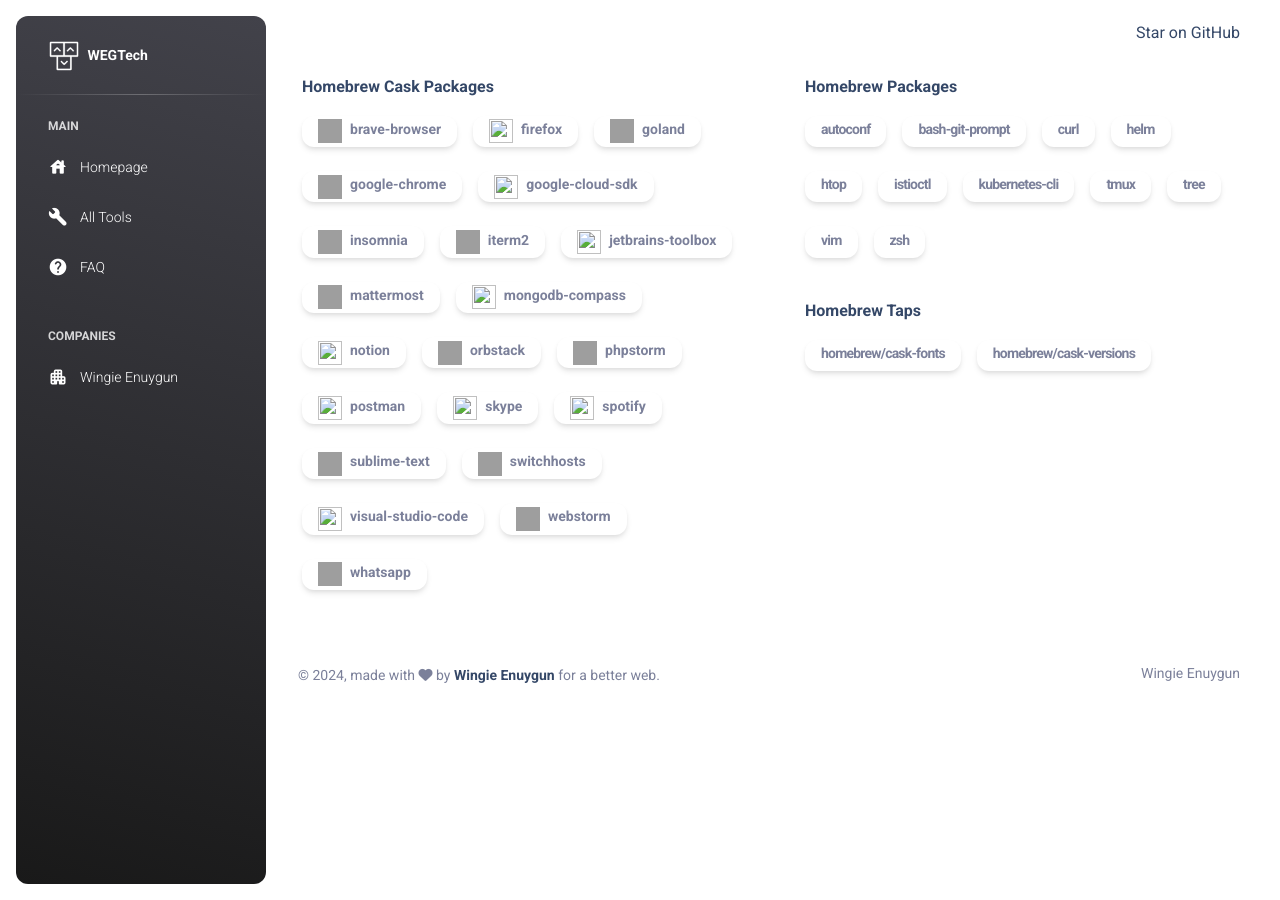
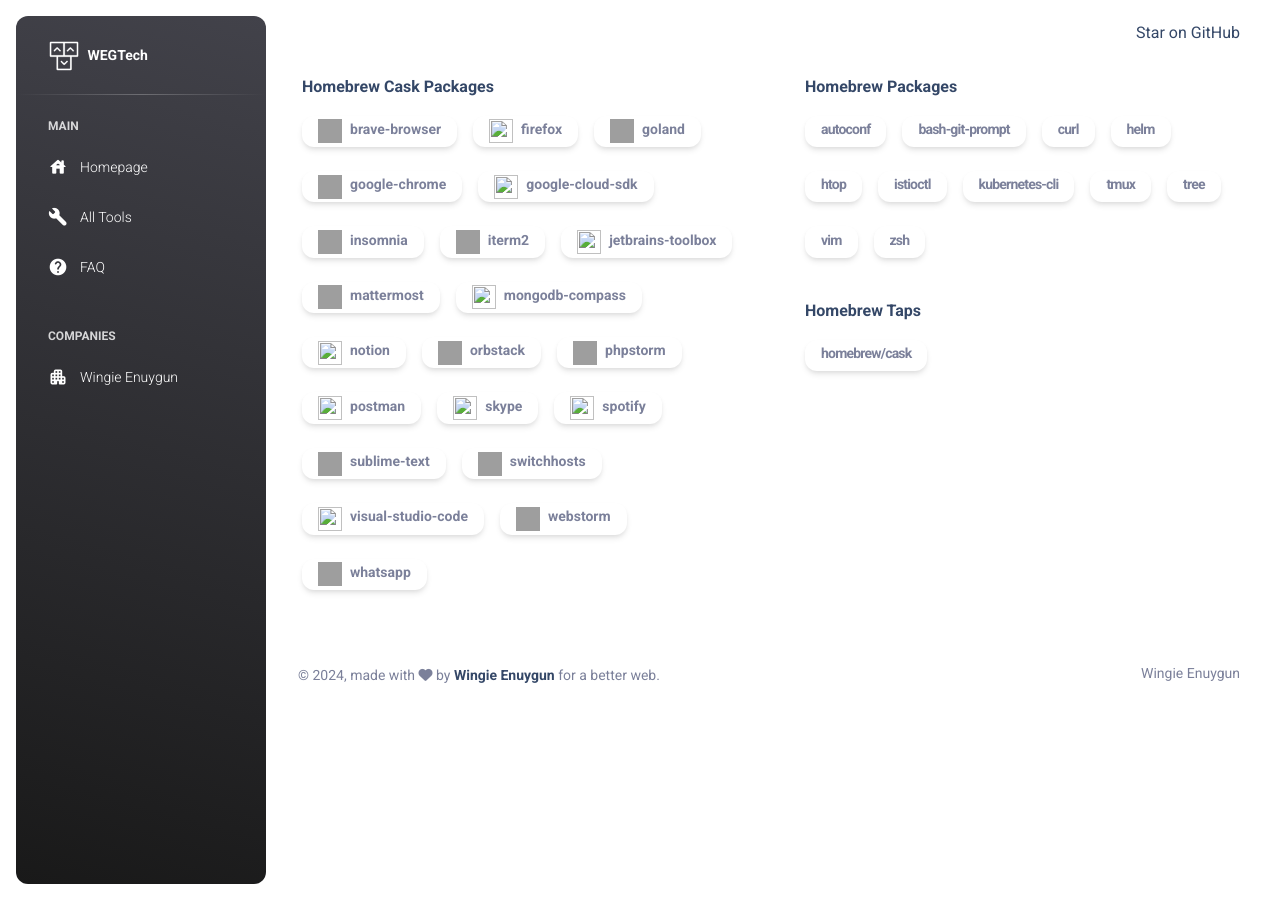
Before and after one commit to WEG-Technology/dev-env, a Jekyll site: the page built from all-tools.html, in a window 1280 px wide, cut to the strip 0-900 px from the top of the page. Built offline with Jekyll 4.4.1, drawn with Linux system fonts in a browser that asks for light colours; nearby versions of some CDN libraries; grey boxes are pictures that could not be loaded.

Commit message:
Brew package update

```diff
--- a/_data/companies/wingie-enuygun/backend/homebrew_taps.yml
+++ b/_data/companies/wingie-enuygun/backend/homebrew_taps.yml
@@ -1,2 +1 @@
-- name: homebrew/cask-fonts
-- name: homebrew/cask-versions
+- name: homebrew/cask
--- a/_data/companies/wingie-enuygun/devops/homebrew_taps.yml
+++ b/_data/companies/wingie-enuygun/devops/homebrew_taps.yml
@@ -1,2 +1 @@
-- name: homebrew/cask-fonts
-- name: homebrew/cask-versions
+- name: homebrew/cask
--- a/_data/companies/wingie-enuygun/frontend/homebrew_taps.yml
+++ b/_data/companies/wingie-enuygun/frontend/homebrew_taps.yml
@@ -1,2 +1 @@
-- name: homebrew/cask-fonts
-- name: homebrew/cask-versions
+- name: homebrew/cask
--- a/_data/companies/wingie-enuygun/quality-assurance/homebrew_taps.yml
+++ b/_data/companies/wingie-enuygun/quality-assurance/homebrew_taps.yml
@@ -1,2 +1 @@
-- name: homebrew/cask-fonts
-- name: homebrew/cask-versions
+- name: homebrew/cask
--- a/_data/tools/all/homebrew_taps.yml
+++ b/_data/tools/all/homebrew_taps.yml
@@ -1,4 +1,2 @@
-- name: homebrew/cask-fonts
+- name: homebrew/cask
   selected: true
-- name: homebrew/cask-versions
-  selected: false
```
